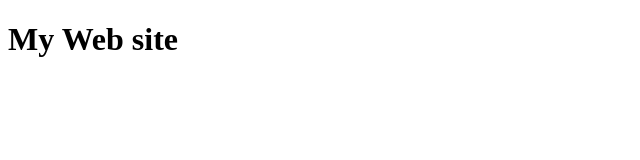
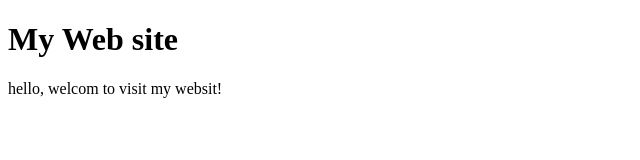
Before and after one commit to Wenli618/git-basics, a plain HTML site: page index.html in a window 1280 px wide. Shown: the whole page, without its empty margins (0-640 px from the left). Drawn offline with Linux system fonts and the light colour scheme.

Commit message:
add p tag

```diff
--- a/index.html
+++ b/index.html
@@ -7,5 +7,6 @@
 </head>
 <body>
     <h1>My Web site</h1>
+    <p>hello, welcom to visit my websit!</p>
 </body>
 </html>
```
